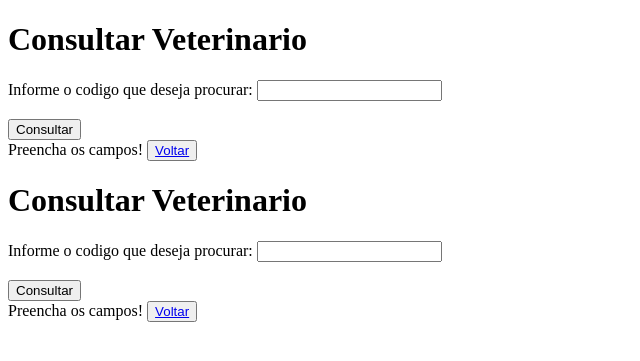
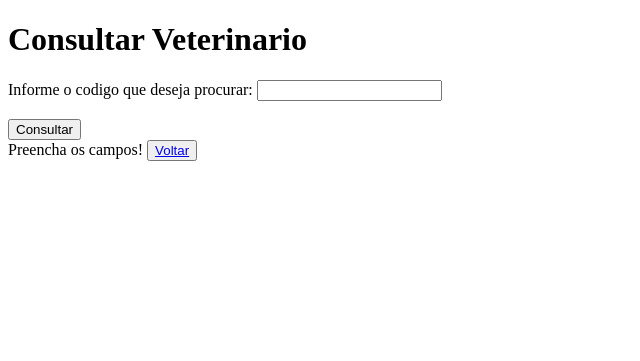
Before and after one commit to alanasouza2f-cell/Clinica, a PHP site: page /Telas/consultarVeterinario.php in a window 1280 px wide. Shown: the top 361 px of the page, without its empty margins (0-640 px from the left). Run offline with PHP 8.4, Linux system fonts and the light colour scheme; some libraries are stand-ins or nearby versions.

Commit message:
segundo commit

```diff
--- a/DAO/excluir.php
+++ b/DAO/excluir.php
@@ -7,7 +7,7 @@
             try{
                 $conn   = $conexao->conectar();
                 $sql   = "delete from veterinario where codigo = '$codigo'";
-                $result   = mysqli_query($conn, $sql);
+                $result  = mysqli_query($conn, $sql);
                 //fim do banco de dados
                     if($result){
                         return "<br><br>Excluido com sucesso!";
--- a/Telas/atualizarVeterinario.php
+++ b/Telas/atualizarVeterinario.php
@@ -60,4 +60,3 @@
     <button><a href="../index.php">Voltar</a></button>
 </body>
 </html>
-tem menu de contexto
--- a/Telas/cadastrarVeterinario.php
+++ b/Telas/cadastrarVeterinario.php
@@ -8,7 +8,7 @@
     use Clinica\Projeto\DAO\cadastrar;
 
     $conexao = new Conexao;
-    $cadastrar = Cadastrar;
+    $cadastrar = new Cadastrar();
     $mensagem = "";
 ?>
 
--- a/Telas/consultarVeterinario.php
+++ b/Telas/consultarVeterinario.php
@@ -47,53 +47,4 @@
 
     <button><a href="../index.php">Voltar</a></button>
 </body>
-</html><?php
-    namespace Clinica\Projeto\Telas;
-
-    require_once('../DAO/conexao.php');
-    require_once('../DAO/consultar.php');
-
-    use Clinica\Projeto\DAO\Conexao;
-    use Clinica\Projeto\DAO\Consultar;
-
-    $conexao = new Conexao();
-    $consultar = new Consultar();
-    $mensagem = "";
-?>
-
-<!DOCTYPE html>
-<html lang="en">
-<head>
-    <meta charset="UTF-8">
-    <meta name="viewport" content="width=device-width, initial-scale=1.0">
-    <title>Consultar Veterinario</title>
-</head>
-<body>
-    <h1>Consultar Veterinario</h1>
-    <form method="POST">
-
-        <label>Informe o codigo que deseja procurar: </label>
-        <input type = "text" id="codigo" name="codigo"/><br><br>
-
-        <button type="submit">Consultar
-            <?php
-                if(isset($_POST['codigo'])){
-                    $codigo = $_POST['codigo'];
-
-                    $mensagem = $consultar->consultarVeterinario($conexao,$codigo);
-                }
-            ?>
-        </button>
-</form>
-
-<?php
-    if(isset($_POST['codigo'])){
-        echo $mensagem;
-    }else{
-        echo "Preencha os campos!";
-    }
-?>
-
-    <button><a href="../index.php">Voltar</a></button>
-</body>
 </html>
```
Also changed, not shown: index.php (added, +23 -0 lines), arquivoBD.sql (line endings or trailing spaces).
